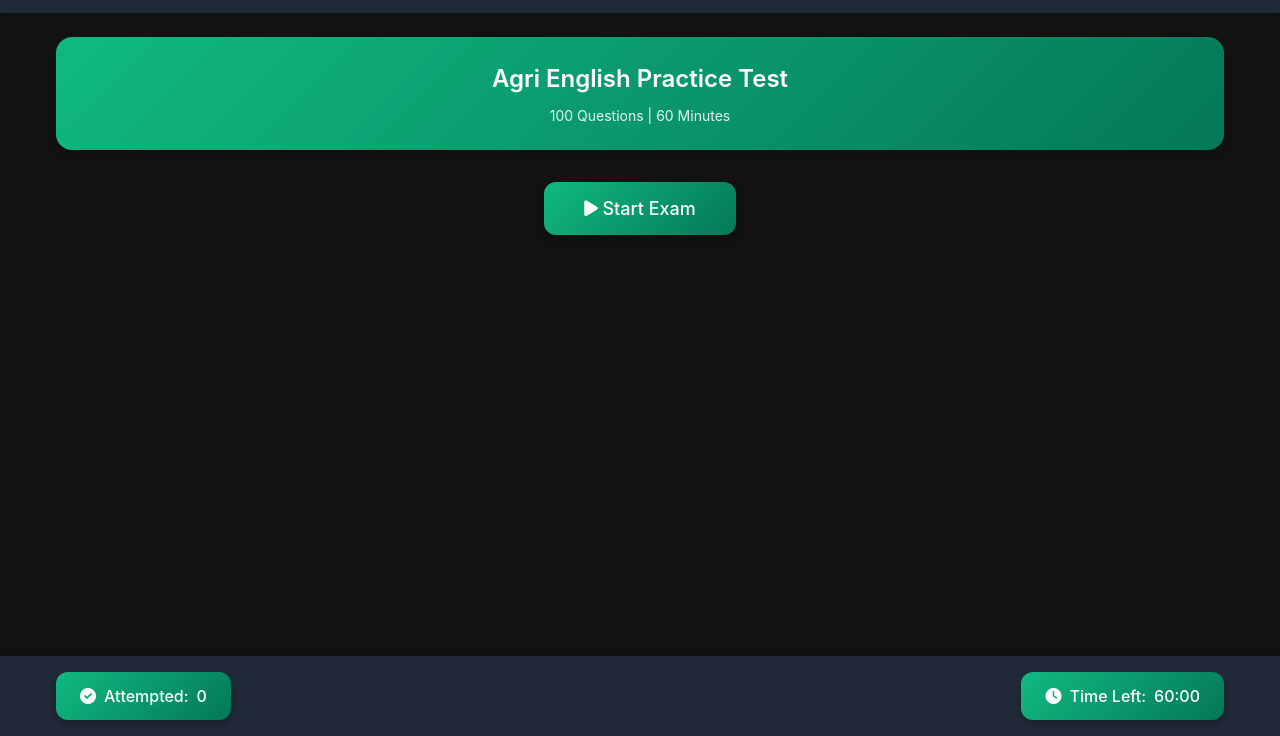
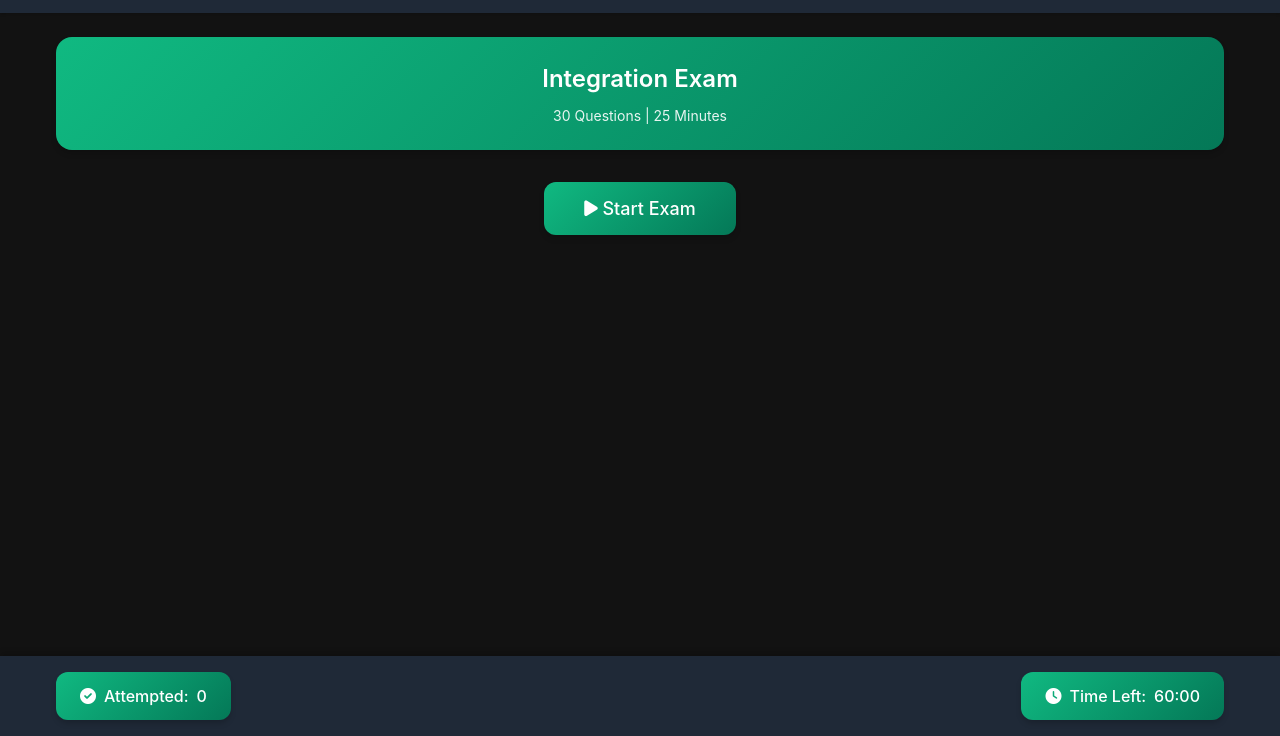
Before and after one commit to TestCrafters-tc/integration-exam, a plain HTML site: page index.html in a window 1280 px wide. Shown: the part 64-800 px from the top of the page. Drawn offline with nearby package versions, Linux system fonts and the light colour scheme.

Commit message:
index.html

```diff
--- a/index.html
+++ b/index.html
@@ -28,8 +28,8 @@
 
         <main class="main-content">
             <div class="exam-title">
-                <h1><center>Agri English Practice Test</center></h1>
-                <span><center>100 Questions | 60 Minutes</center></span>
+                <h1><center>Integration Exam</center></h1>
+                <span><center>30 Questions | 25 Minutes</center></span>
             </div>
 
             <!-- Start Exam Button -->
```
